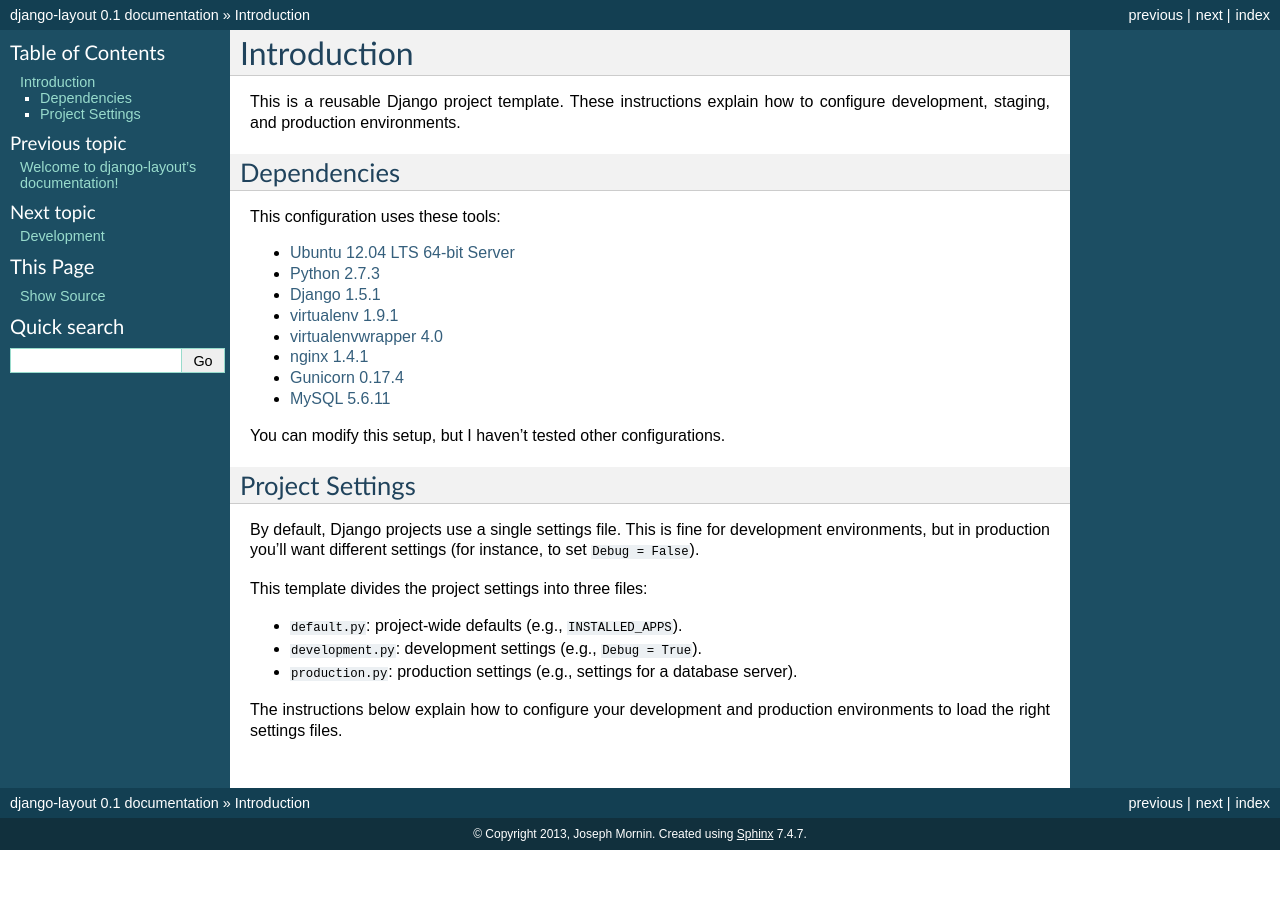
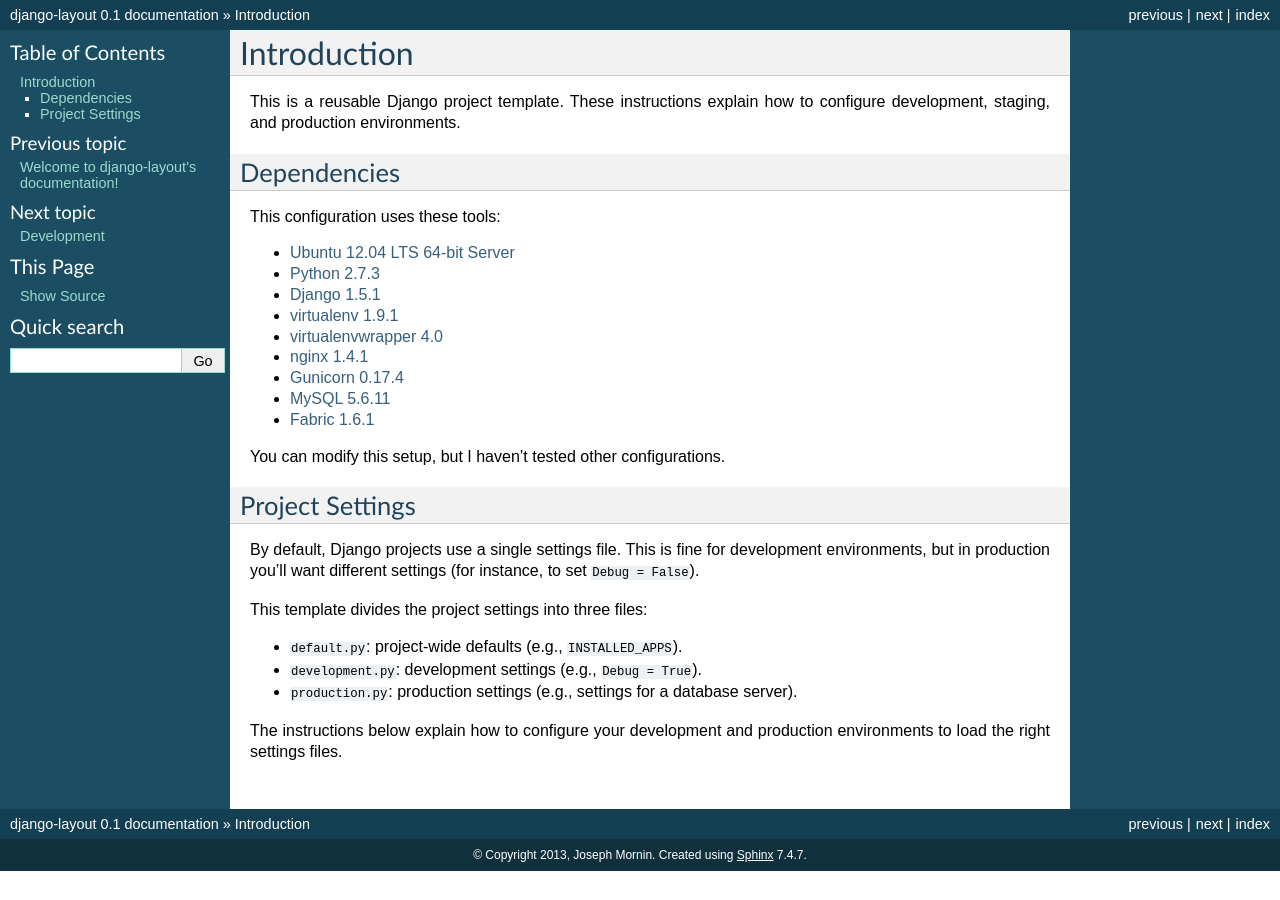
Before and after one commit to morninj/django-layout, a Sphinx documentation site: the page built from docs/introduction.rst, in a window 1280 px wide. Built offline with Sphinx 7.4.7, drawn with Linux system fonts in a browser that asks for light colours.

Commit message:
Add Fabric to documentation

```diff
--- a/docs/introduction.rst
+++ b/docs/introduction.rst
@@ -20,6 +20,7 @@
 -  `nginx 1.4.1 <http://nginx.org/en/download.html>`__
 -  `Gunicorn 0.17.4 <https://pypi.python.org/pypi/gunicorn/>`__
 -  `MySQL 5.6.11 <http://dev.mysql.com/downloads/mysql/>`__
+- `Fabric 1.6.1 <http://docs.fabfile.org/en/1.6/>`__
 
 You can modify this setup, but I haven't tested other configurations.
 
```
Also changed, not shown: 8 other files.
